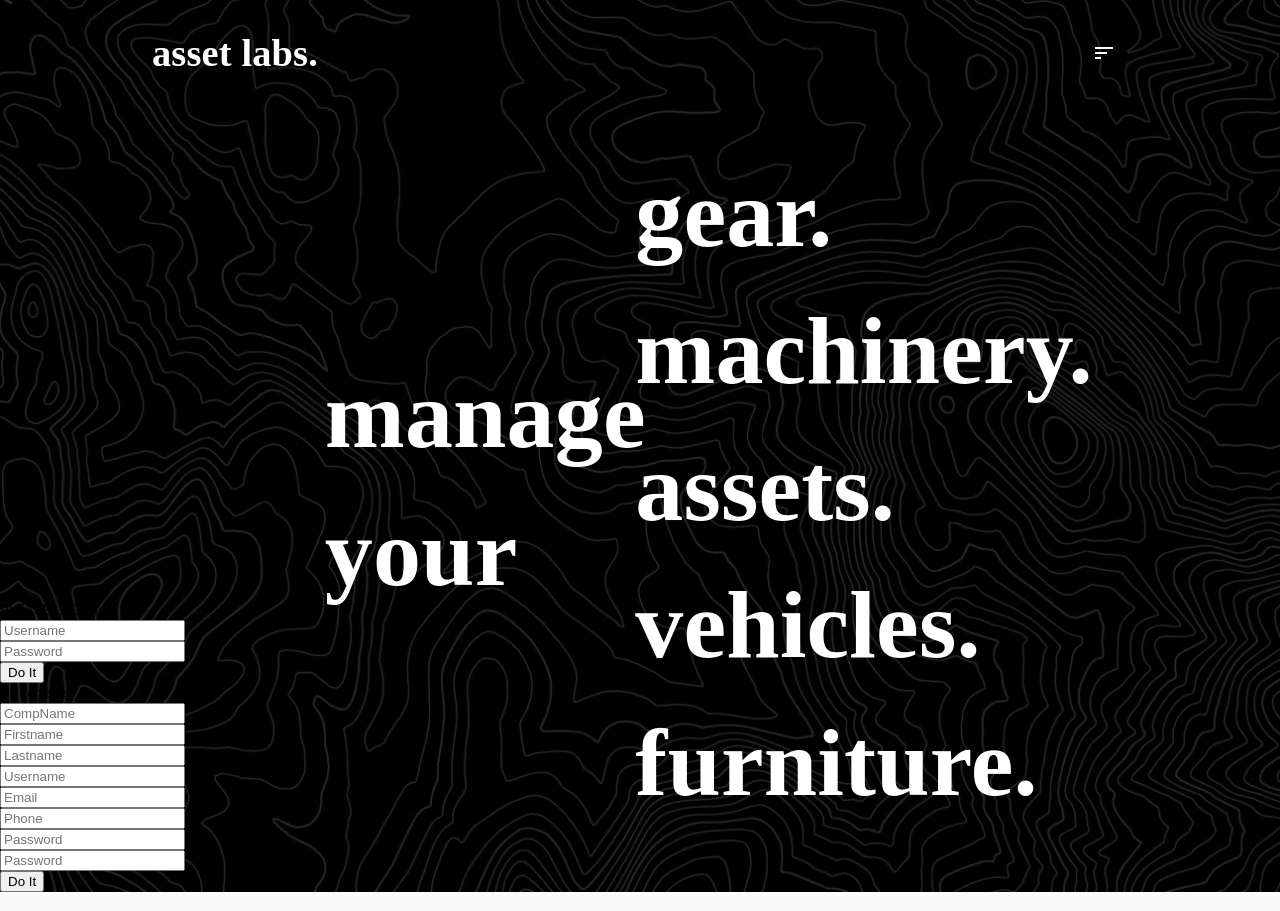
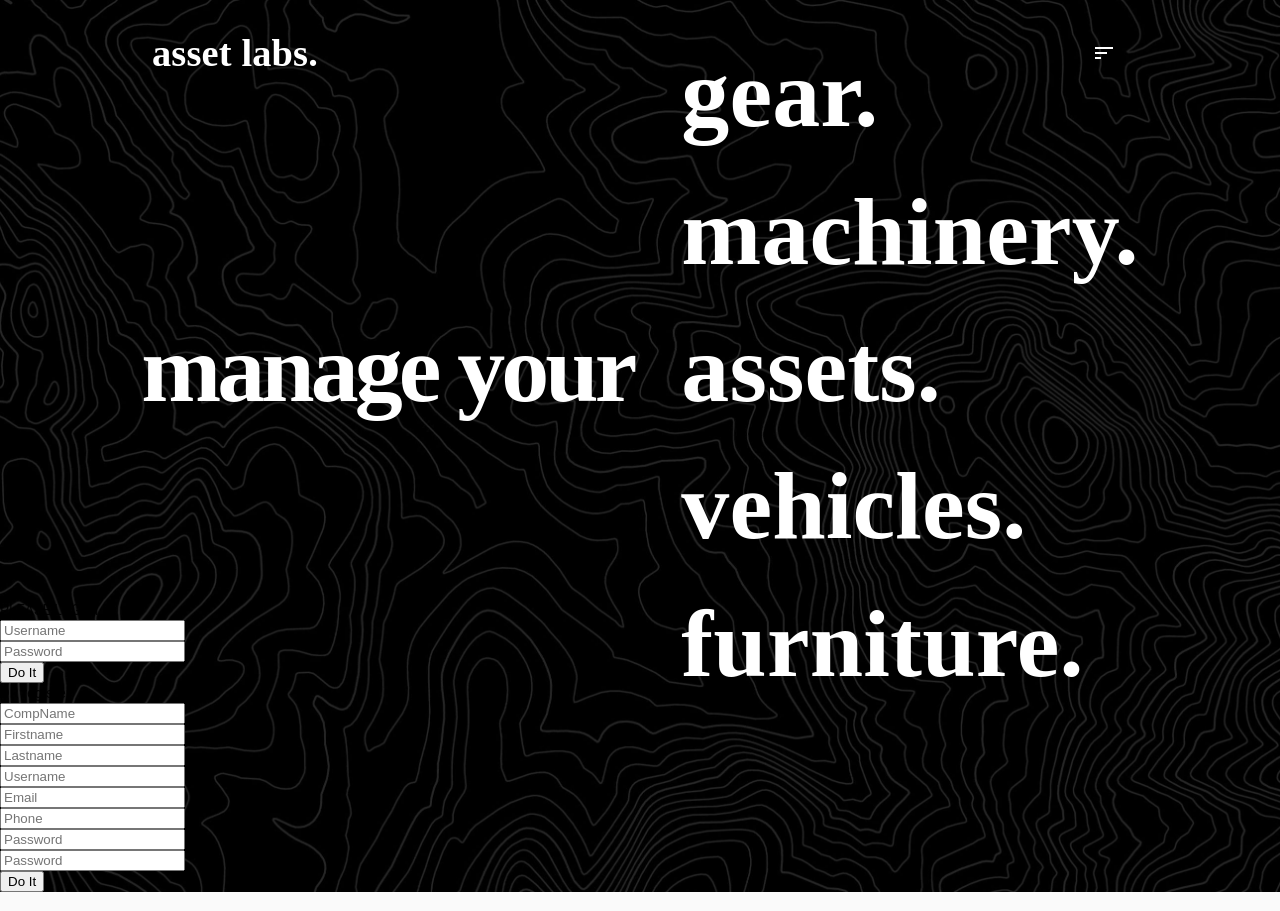
Before and after one commit to benigmatic/cop-4331-16, a React (Create React App) app in the folder frontend/: page / in a window 1280 px wide. Built offline with nearby package versions, Linux system fonts and the light colour scheme.

Commit message:
Adjusted Manage Yours and Asset Labs Alightment/Size

```diff
--- a/frontend/src/components/NavBar.js
+++ b/frontend/src/components/NavBar.js
@@ -72,27 +72,24 @@ export default function NavBar() {
             </h1>
         </div>  */}
 
-      <div style={{ width: '35%', height: '14%' }}>
-        <Box display="flex" justifyContent="left" m={1} p={1} >
-            <Box className={classes.manageYours} p={1} >
+
+        <Box display="flex" justifyContent="center" m={1} p={1} >
+            <Box pt= "145px" letterSpacing="-4px" className={classes.manageYours} p={1} >
                 <h1>manage your</h1>
             </Box>
           </Box>
-      </div>
 
-      <div style={{ width: '18%', height: '127%'}}>
-         <Box display="flex" justifyContent="center" m={1} p={1} >
-            <Box className={classes.pointsOfInterest} p={1} >
-                <h1>
-                    <br /> gear.
+         <Box  display="flex" justifyContent="center" m={1} p={1} >
+            <Box p={1} letterSpacing= "-4x" className={classes.pointsOfInterest}>
+                <h1><br /> gear.
                     <br /> machinery.
-                    <br /> assets.
-                    <br /> vehicles.
-                    <br /> furniture.
+                   <br /> assets.
+                   <br /> vehicles.
+                   <br /> furniture.
                 </h1>
             </Box>
          </Box>
-      </div>
+
 
     </div>
     );
```
